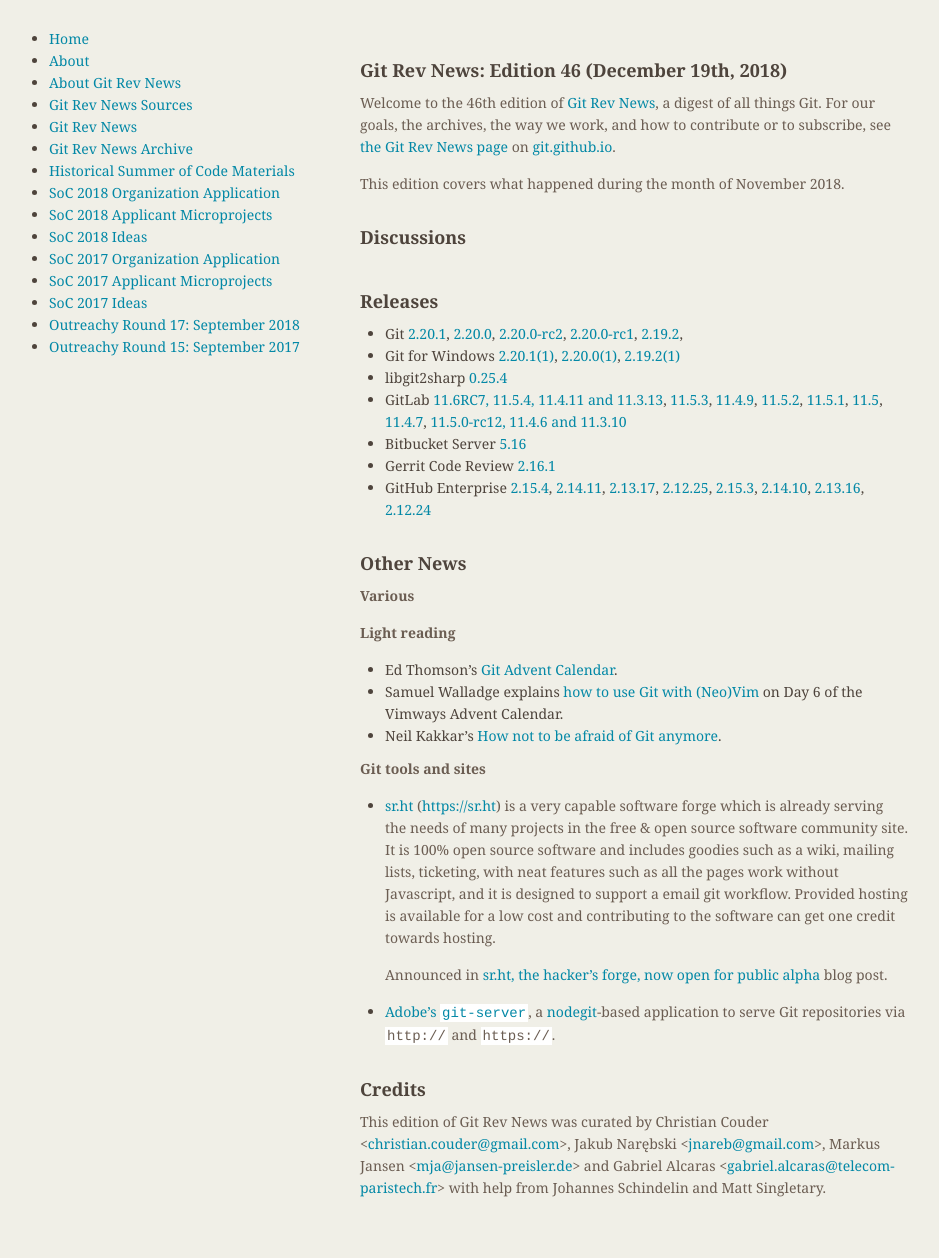
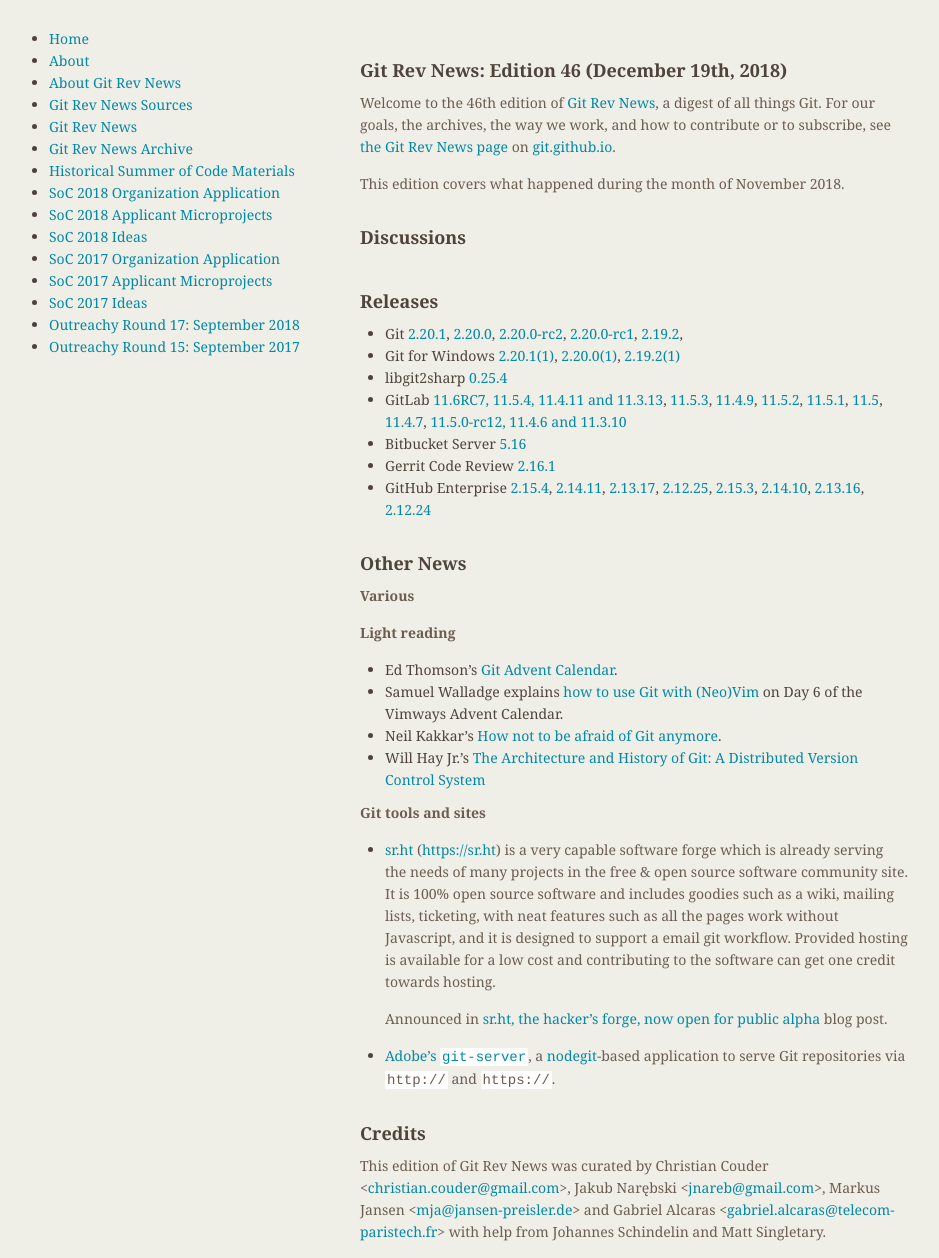
Before and after one commit to git/git.github.io, a Jekyll site: the page built from rev_news/drafts/edition-46.md, in a window 1280 px wide. Shown: the whole page, without its empty margins (174-1113 px from the left). Built offline with Jekyll 4.4.1, drawn with Linux system fonts in a browser that asks for light colours; before the commit the page ends 1214 px from its top, so only the background shows below that.

Commit message:
rn-46: add article about Git's history and architecture
It's a very short one and would fit into Light reading.

```diff
--- a/rev_news/drafts/edition-46.md
+++ b/rev_news/drafts/edition-46.md
@@ -73,6 +73,7 @@
 * Ed Thomson's [Git Advent Calendar](https://www.edwardthomson.com/blog/git_tips_and_tricks_advent_calendar.html).
 * Samuel Walladge explains [how to use Git with (Neo)Vim](https://vimways.org/2018/vim-and-git/) on Day 6 of the Vimways Advent Calendar.
 * Neil Kakkar's [How not to be afraid of Git anymore](https://medium.freecodecamp.org/how-not-to-be-afraid-of-git-anymore-fe1da7415286).
+* Will Hay Jr.'s [The Architecture and History of Git: A Distributed Version Control System](https://medium.com/@willhayjr/the-architecture-and-history-of-git-a-distributed-version-control-system-62b17dd37742)
 
 __Git tools and sites__
 * [sr.ht](https://sr.ht/) ([https://sr.ht](https://sr.ht/))
```
